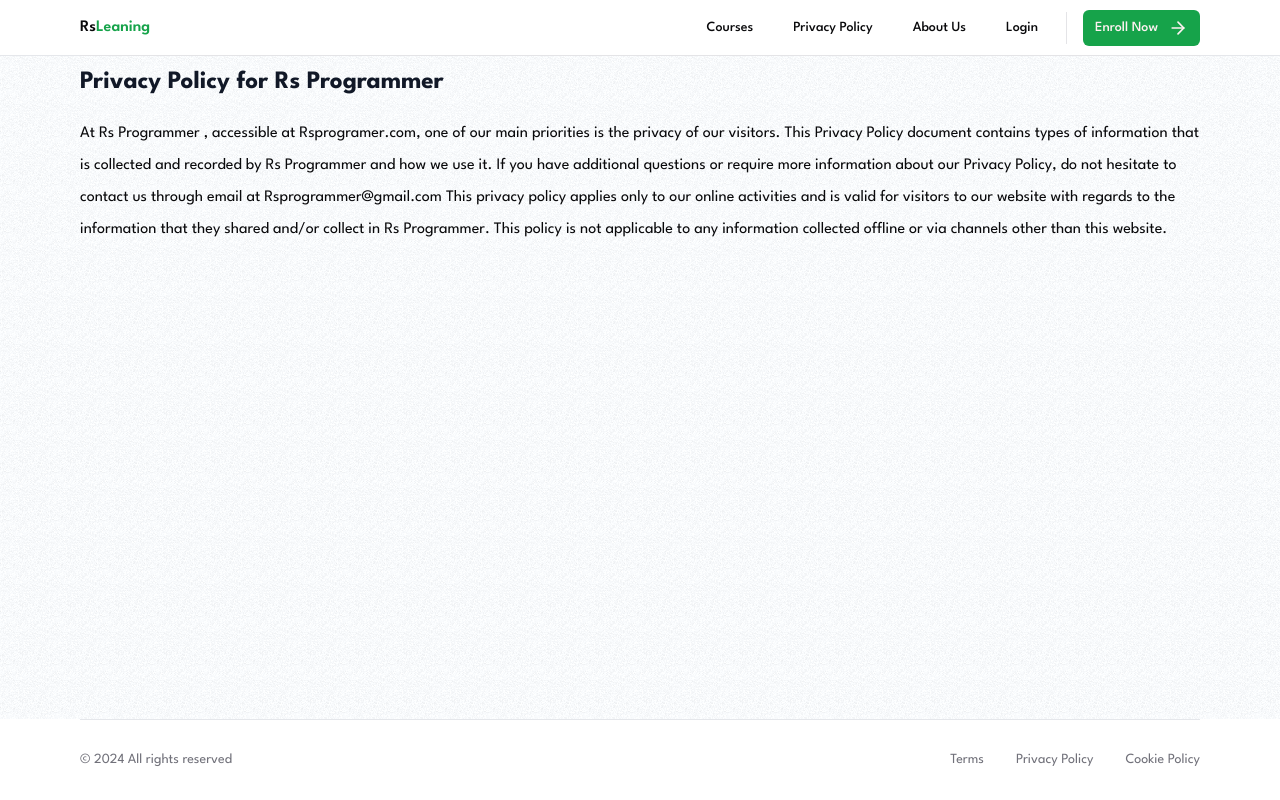
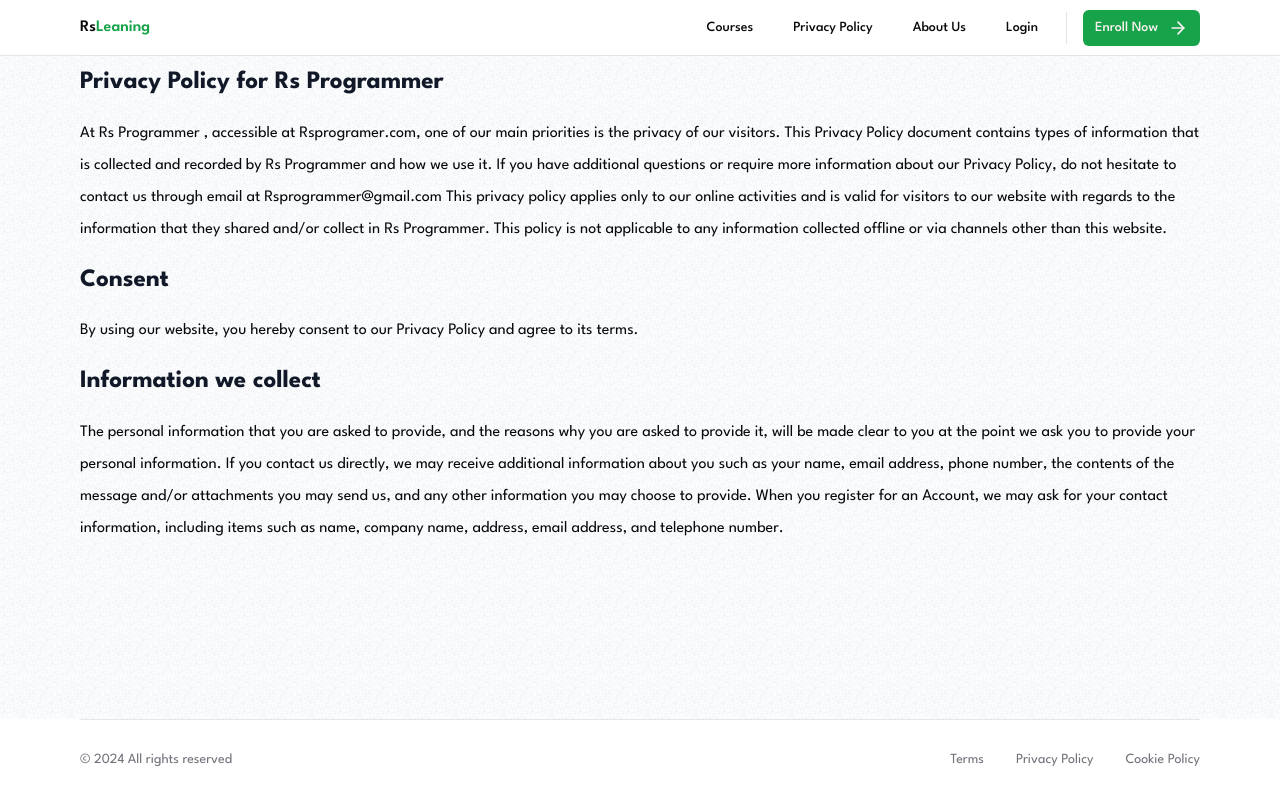
Before and after one commit to DavRahim/next-lms, a Next.js app: page /policy in a window 1280 px wide. Built offline with nearby package versions, Linux system fonts and the light colour scheme.

Commit message:
some style addd

```diff
--- a/src/app/policy/page.tsx
+++ b/src/app/policy/page.tsx
@@ -7,10 +7,14 @@ const Page = (props: Props) => {
     return (
         <MaxWidthWrapper>
             <div>
-              <h2 className="text-[25px] text-gray-900 font-Poppins py-2 !text-start font-bold pt-2">Privacy Policy for Rs Programmer</h2>
-              <ul style={{ listStyle: "unset", marginLeft:"15px"}}>
-                <p className="py-2 ml-[-15px] text-[16px] font-Poppins leading-8 whitespace-pre-line">At Rs Programmer , accessible at Rsprogramer.com, one of our main priorities is the privacy of our visitors. This Privacy Policy document contains types of information that is collected and recorded by Rs Programmer and how we use it. If you have additional questions or require more information about our Privacy Policy, do not hesitate to contact us through email at Rsprogrammer@gmail.com This privacy policy applies only to our online activities and is valid for visitors to our website with regards to the information that they shared and/or collect in Rs Programmer. This policy is not applicable to any information collected offline or via channels other than this website.</p>
-
+                <h2 className="text-[25px] text-gray-900
+               py-2 !text-start font-bold pt-2">Privacy Policy for Rs Programmer</h2>
+                <ul style={{ listStyle: "unset", marginLeft: "15px" }}>
+                    <p className="py-2 ml-[-15px] text-[16px] leading-8 whitespace-pre-line">At Rs Programmer , accessible at Rsprogramer.com, one of our main priorities is the privacy of our visitors. This Privacy Policy document contains types of information that is collected and recorded by Rs Programmer and how we use it. If you have additional questions or require more information about our Privacy Policy, do not hesitate to contact us through email at Rsprogrammer@gmail.com This privacy policy applies only to our online activities and is valid for visitors to our website with regards to the information that they shared and/or collect in Rs Programmer. This policy is not applicable to any information collected offline or via channels other than this website.</p>
+                    <p className="text-[25px] text-gray-900 py-2 !text-start font-bold pt-2 ml-[-15px]">Consent</p>
+                    <p className="py-2 ml-[-15px] text-[16px] leading-8 whitespace-pre-line ">By using our website, you hereby consent to our Privacy Policy and agree to its terms.</p>
+                    <p className="text-[25px] text-gray-900 !text-start py-2 font-bold pt-2 ml-[-15px]">Information we collect</p>
+                    <p className="py-2 ml-[-15px] text-[16px] font-Poppins leading-8 whitespace-pre-line">The personal information that you are asked to provide, and the reasons why you are asked to provide it, will be made clear to you at the point we ask you to provide your personal information. If you contact us directly, we may receive additional information about you such as your name, email address, phone number, the contents of the message and/or attachments you may send us, and any other information you may choose to provide. When you register for an Account, we may ask for your contact information, including items such as name, company name, address, email address, and telephone number.</p>
                 </ul>
             </div>
         </MaxWidthWrapper>
```
Lines whose indentation alone changed are shown as unchanged.
